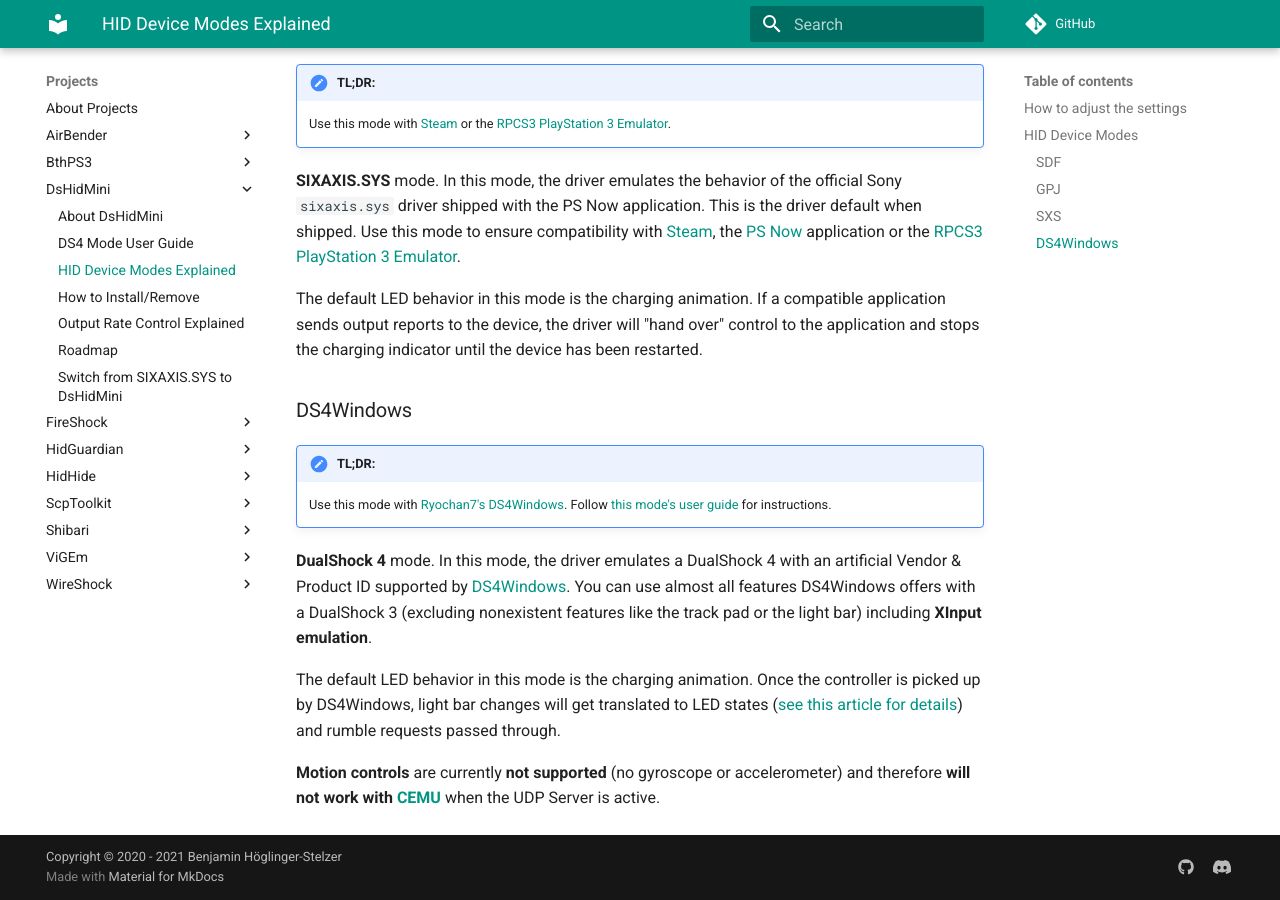
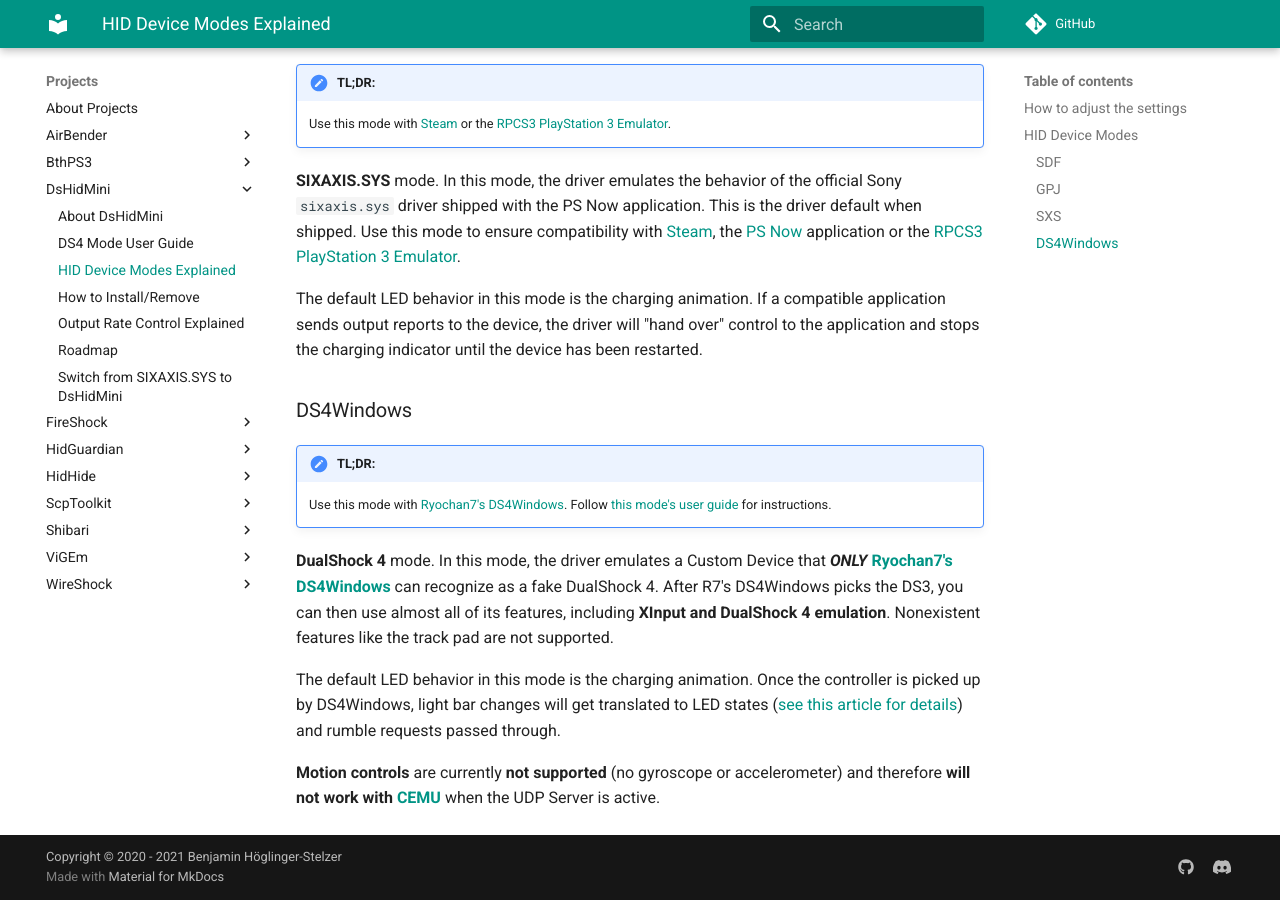
Before and after one commit to nefarius/ViGEm.github.io, an MkDocs documentation site: the page built from docs/projects/DsHidMini/HID-Device-Modes-Explained.md, in a window 1280 px wide and 900 px high, scrolled down 2404 px. Built offline with MkDocs 1.6.1 and Material for MkDocs 9.7.7, drawn with Linux system fonts in a browser that asks for light colours; comment, search, counter and statistics services are not loaded.

Commit message:
[Hid Devices article] clarified how the device is presented in DS4W mode

```diff
--- a/docs/projects/DsHidMini/HID-Device-Modes-Explained.md
+++ b/docs/projects/DsHidMini/HID-Device-Modes-Explained.md
@@ -54,7 +54,7 @@
 !!! important "TL;DR:"
     Use this mode with [Ryochan7's DS4Windows](https://github.com/Ryochan7/DS4Windows/). Follow [this mode's user guide](../DS4-Mode-User-Guide) for instructions.
 
-**DualShock 4** mode. In this mode, the driver emulates a DualShock 4 with an artificial Vendor & Product ID supported by [DS4Windows](https://github.com/Ryochan7/DS4Windows/). You can use almost all features DS4Windows offers with a DualShock 3 (excluding nonexistent features like the track pad or the light bar) including **XInput emulation**.
+**DualShock 4** mode. In this mode, the driver emulates a Custom Device that ___ONLY_ [Ryochan7's DS4Windows](https://github.com/Ryochan7/DS4Windows/)__ can recognize as a fake DualShock 4. After R7's DS4Windows picks the DS3, you can then use almost all of its features, including **XInput and DualShock 4 emulation**. Nonexistent features like the track pad are not supported.
 
 The default LED behavior in this mode is the charging animation. Once the controller is picked up by DS4Windows, light bar changes will get translated to LED states ([see this article for details](../DS4-Mode-User-Guide)) and rumble requests passed through.
 
```
